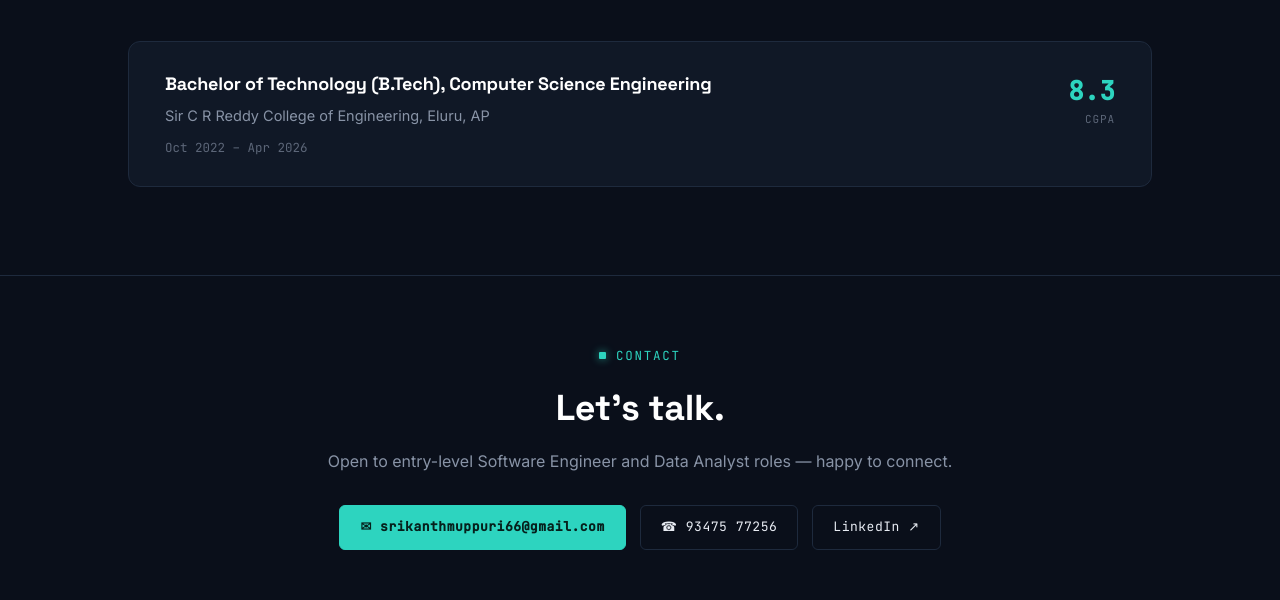
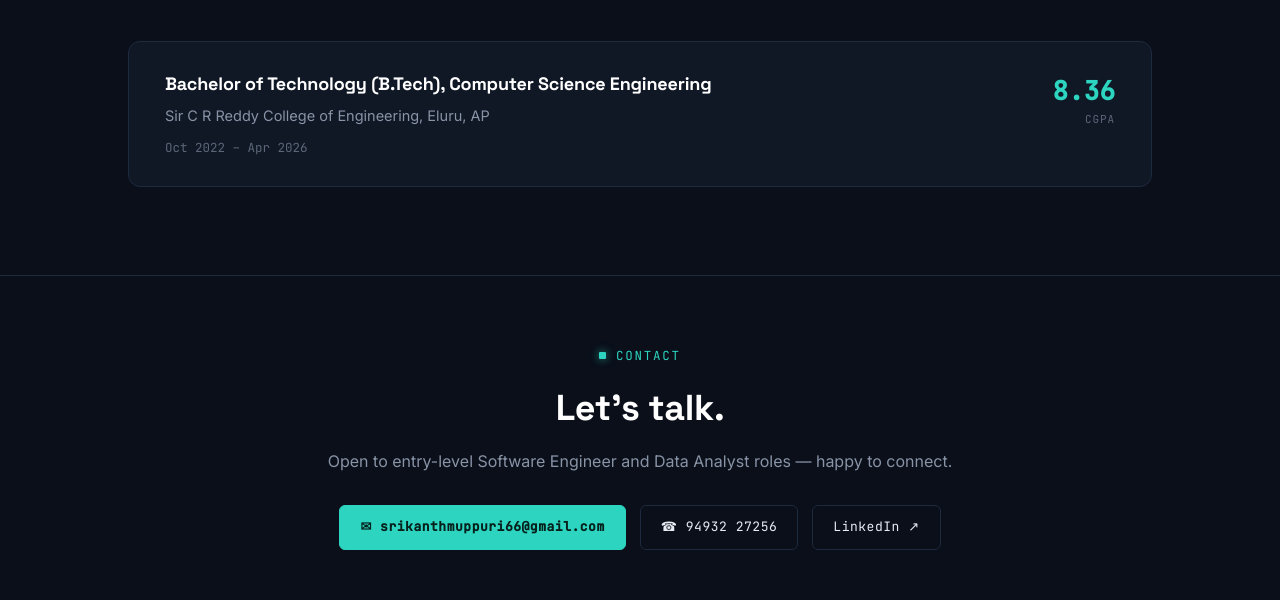
Before and after one commit to srikanthmuppuri66-maker/srikanth-portfolio, a plain HTML site: page index.html in a window 1280 px wide. Shown: the part 3833-4433 px from the top of the page. Drawn offline with Linux system fonts and the light colour scheme.

Commit message:
Update index.html

```diff
--- a/index.html
+++ b/index.html
@@ -521,7 +521,7 @@
           <div class="edu-dates">Oct 2022 – Apr 2026</div>
         </div>
         <div class="edu-cgpa">
-          <div class="num">8.3</div>
+          <div class="num">8.36</div>
           <div class="cap">CGPA</div>
         </div>
       </div>
@@ -537,7 +537,7 @@
     <p>Open to entry-level Software Engineer and Data Analyst roles — happy to connect.</p>
     <div class="contact-row">
       <a class="btn btn-primary" href="mailto:srikanthmuppuri66@gmail.com">✉ srikanthmuppuri66@gmail.com</a>
-      <a class="btn btn-ghost" href="tel:+919347577256">☎ 93475 77256</a>
+      <a class="btn btn-ghost" href="tel:+919493227256">☎ 94932 27256</a>
       <a class="btn btn-ghost" href="https://www.linkedin.com/in/muppuri-srikanth-28a86935b" target="_blank" rel="noopener">LinkedIn ↗</a>
     </div>
     <div class="foot-note">Guntur, AP · India <span class="amber">//</span> Built with care, one anomaly at a time.</div>
```
